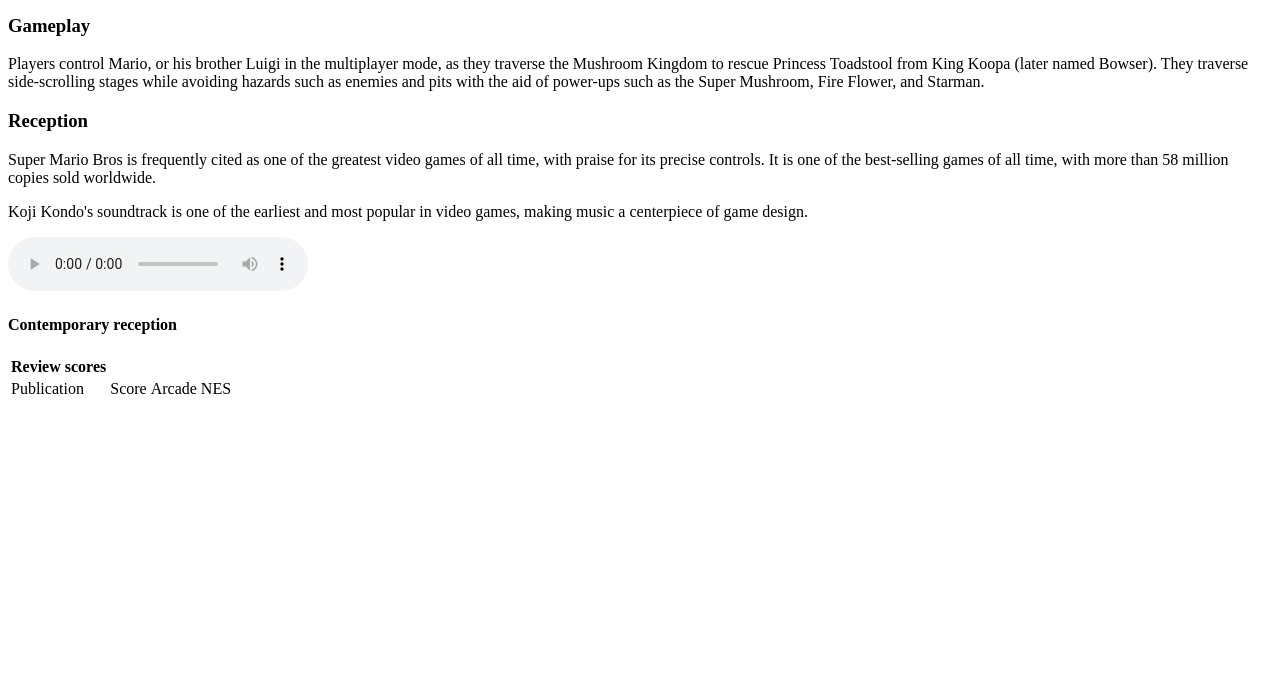
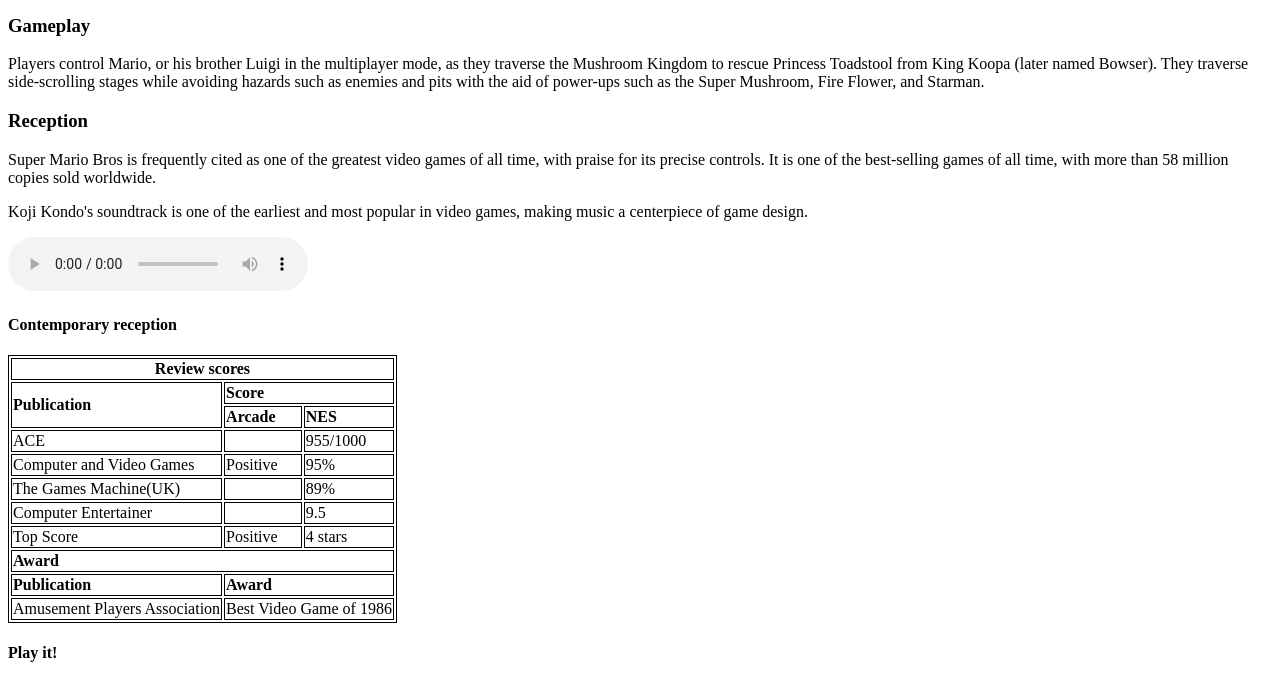
Before and after one commit to MariaDoina/TehniciWeb, a plain HTML site: page Lab2/mario.html in a window 1280 px wide. Shown: the part 211-892 px from the top of the page. Before the commit the page ends 800 px from the top, so only its background shows below. Drawn offline with Linux system fonts and the light colour scheme; grey boxes are pictures that could not be loaded.

Commit message:
Update mario.html

```diff
--- a/Lab2/mario.html
+++ b/Lab2/mario.html
@@ -3,6 +3,13 @@
   <head>
     <title>Super Mario Bros</title>
   </head>
+  <style>
+    table,
+    th,
+    td {
+      border: 1px solid black;
+    }
+  </style>
   <body>
     <article>
       <h1>Super Mario Brothers</h1>
@@ -61,16 +68,56 @@
         <h4>Contemporary reception</h4>
         <table>
           <tr>
-            <th><strong>Review scores</strong></th>
+            <th colspan="3"><strong>Review scores</strong></th>
           </tr>
           <tr>
-            <td>Publication</td>
-            <td>Score</td>
-            <td>Arcade</td>
-            <td>NES</td>
+            <td rowspan="2"><strong>Publication</strong></td>
+            <td colspan="2"><strong>Score</strong></td>
+          </tr>
+          <tr>
+            <td><strong>Arcade</strong></td>
+            <td><strong>NES</strong></td>
+          </tr>
+          <tr>
+            <td>ACE</td>
+            <td></td>
+            <td>955/1000</td>
+          </tr>
+          <tr>
+            <td>Computer and Video Games</td>
+            <td>Positive</td>
+            <td>95%</td>
+          </tr>
+          <tr>
+            <td>The Games Machine(UK)</td>
+            <td></td>
+            <td>89%</td>
+          </tr>
+          <tr>
+            <td>Computer Entertainer</td>
+            <td></td>
+            <td>9.5</td>
+          </tr>
+          <tr>
+            <td>Top Score</td>
+            <td>Positive</td>
+            <td>4 stars</td>
+          </tr>
+          <tr>
+            <td colspan="3"><strong>Award</strong></td>
+          </tr>
+          <tr>
+            <td><strong>Publication</strong></td>
+            <td colspan="2"><strong>Award</strong></td>
+          </tr>
+          <tr>
+            <td>Amusement Players Association</td>
+            <td colspan="2">Best Video Game of 1986</td>
           </tr>
         </table>
       </section>
+      <h4>Play it!</h6>
+        <iframe src="https://supermario-game.com/fullscreen" width="1000" height="600"></iframe>
     </article>
   </body>
 </html>
```
